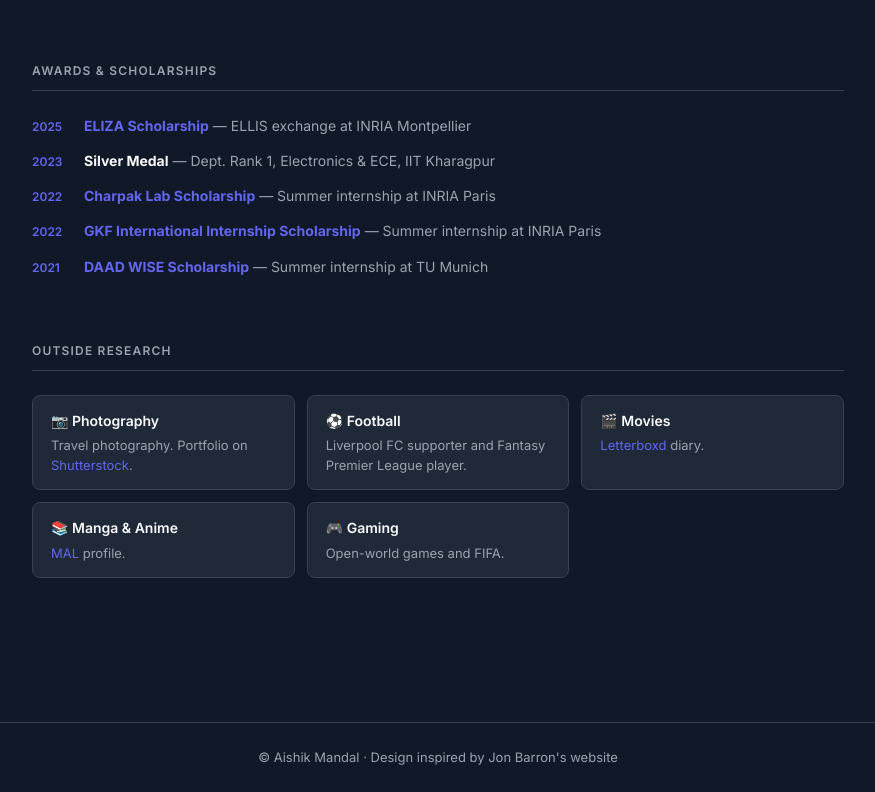
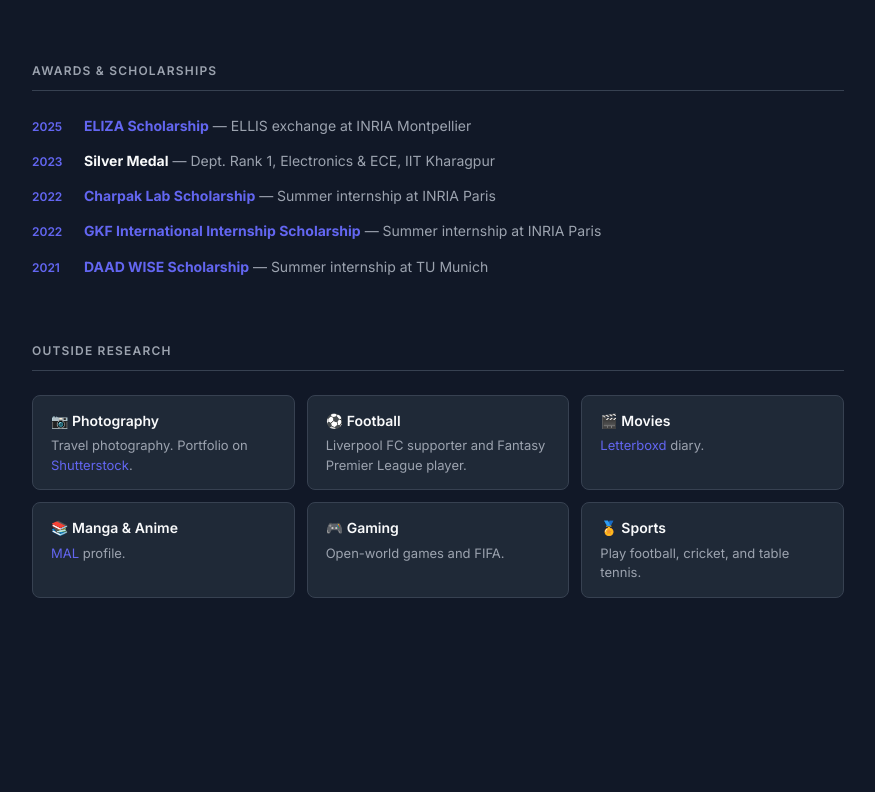
Before and after one commit to jitaishik/jitaishik.github.io, a plain HTML site: page index.html in a window 1280 px wide. Shown: the part 882-1674 px from the top of the page, without its empty margins (202-1077 px from the left). After the commit the page ends 1624 px from the top, so only its background shows below. Drawn offline with Linux system fonts and the light colour scheme.

```diff
--- a/index.html
+++ b/index.html
@@ -199,18 +199,17 @@
             <div style="color:var(--text-muted); font-size:13px; line-height:1.5;">Open-world games and FIFA.</div>
           </div>
 
+          <div style="background:var(--surface); border:1px solid var(--border); border-radius:8px; padding:14px 18px;">
+            <div style="font-weight:600; font-size:14px; margin-bottom:4px;">🏅 Sports</div>
+            <div style="color:var(--text-muted); font-size:13px; line-height:1.5;">Play football, cricket, and table tennis.</div>
+          </div>
+
         </div>
       </section>
 
     </div>
   </main>
 
-  <footer>
-    <div class="container">
-      <p>© Aishik Mandal · Design inspired by <a href="https://jonbarron.info/">Jon Barron's website</a></p>
-    </div>
-  </footer>
-
   <script src="assets/js/nav.js"></script>
 </body>
 </html>
```
